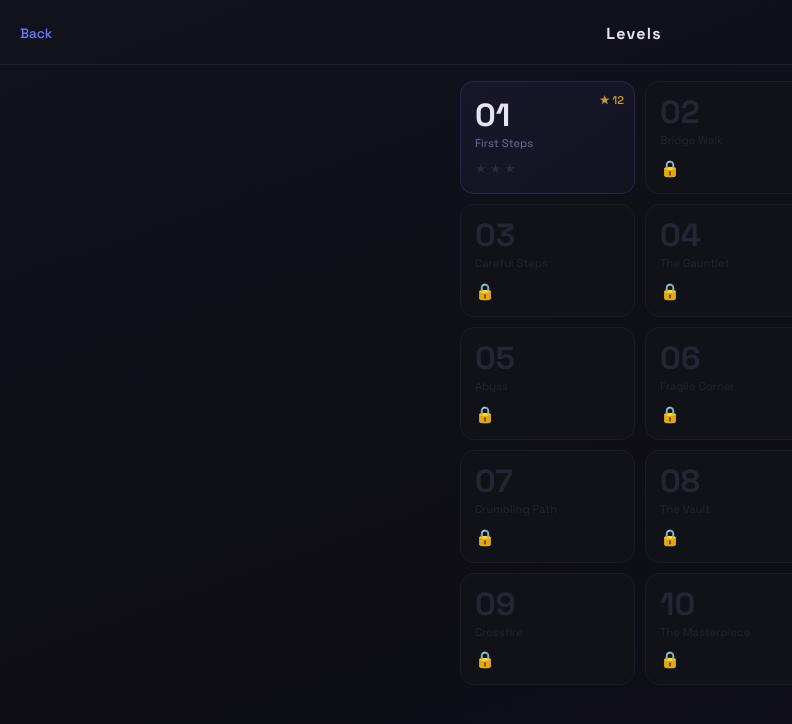
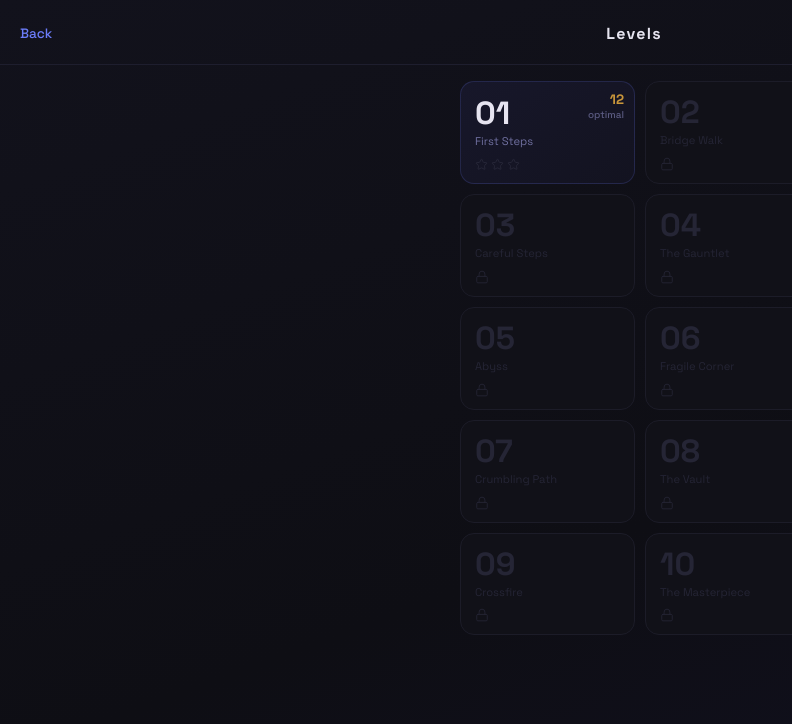
Before and after one commit to dano796/squared, a React (Vite) app: page / in a window 1280 px wide. Both pictures are taken after a click on the button "Play". Shown: the top 724 px of the page, without its empty margins (0-792 px from the left). Built offline with nearby package versions, Linux system fonts and the light colour scheme.

Commit message:
feat: replace hardcoded icons with lucide chevrons and stars, clarify optimal moves labels

```diff
--- a/src/components/DPad.tsx
+++ b/src/components/DPad.tsx
@@ -1,65 +1,55 @@
-import { useState } from "react";
-import type { Direction } from "../logic/blockLogic";
+import { useState } from 'react'
+import { ChevronUp, ChevronDown, ChevronLeft, ChevronRight } from 'lucide-react'
+import type { Direction } from '../logic/blockLogic'
 
 interface Props {
-  onMove: (dir: Direction) => void;
+  onMove: (dir: Direction) => void
 }
 
-const DIRS: { dir: Direction; label: string; gridArea: string }[] = [
-  { dir: "up", label: "▲", gridArea: "1 / 2" },
-  { dir: "left", label: "◀", gridArea: "2 / 1" },
-  { dir: "right", label: "▶", gridArea: "2 / 3" },
-  { dir: "down", label: "▼", gridArea: "3 / 2" },
-];
+const DIRS: { dir: Direction; Icon: React.ElementType; gridArea: string }[] = [
+  { dir: 'up',    Icon: ChevronUp,    gridArea: '1 / 2' },
+  { dir: 'left',  Icon: ChevronLeft,  gridArea: '2 / 1' },
+  { dir: 'right', Icon: ChevronRight, gridArea: '2 / 3' },
+  { dir: 'down',  Icon: ChevronDown,  gridArea: '3 / 2' },
+]
 
 export default function DPad({ onMove }: Props) {
-  const [pressed, setPressed] = useState<Direction | null>(null);
+  const [pressed, setPressed] = useState<Direction | null>(null)
 
   const handlePress = (dir: Direction) => {
-    setPressed(dir);
-    onMove(dir);
-  };
+    setPressed(dir)
+    onMove(dir)
+  }
 
-  const handleRelease = () => setPressed(null);
+  const handleRelease = () => setPressed(null)
 
   return (
-    <div
-      style={{
-        display: "grid",
-        gridTemplateColumns: "repeat(3, 62px)",
-        gridTemplateRows: "repeat(3, 62px)",
-        gap: 6,
-      }}
-    >
-      {DIRS.map(({ dir, label, gridArea }) => (
+    <div style={{
+      display: 'grid',
+      gridTemplateColumns: 'repeat(3, 62px)',
+      gridTemplateRows: 'repeat(3, 62px)',
+      gap: 6,
+    }}>
+      {DIRS.map(({ dir, Icon, gridArea }) => (
         <button
           key={dir}
-          className={`dpad-btn ${pressed === dir ? "pressed" : ""}`}
-          style={{
-            gridArea,
-            color: pressed === dir ? "#a0aeff" : "#5060a0",
-            fontSize: "1.1rem",
-          }}
-          onPointerDown={(e) => {
-            e.preventDefault();
-            handlePress(dir);
-          }}
+          className={`dpad-btn ${pressed === dir ? 'pressed' : ''}`}
+          style={{ gridArea, color: pressed === dir ? '#a0aeff' : '#5060a0' }}
+          onPointerDown={(e) => { e.preventDefault(); handlePress(dir) }}
           onPointerUp={handleRelease}
           onPointerLeave={handleRelease}
         >
-          {label}
+          <Icon size={22} strokeWidth={2} />
         </button>
       ))}
 
       {/* Center */}
-      <div
-        style={{
-          gridArea: "2 / 2",
-          borderRadius: 12,
-          background: "rgba(255,255,255,0.03)",
-          border: "1px solid rgba(255,255,255,0.05)",
-        }}
-      />
+      <div style={{
+        gridArea: '2 / 2',
+        borderRadius: 12,
+        background: 'rgba(255,255,255,0.03)',
+        border: '1px solid rgba(255,255,255,0.05)',
+      }} />
     </div>
-  );
+  )
 }
--- a/src/components/GameScreen.tsx
+++ b/src/components/GameScreen.tsx
@@ -49,7 +49,10 @@ export default function GameScreen() {
   const timerRef = useRef<ReturnType<typeof setInterval> | null>(null);
   const bufferedMove = useRef<Direction | null>(null);
   const isBusyRef = useRef(false);
-  isBusyRef.current = isAnimating || isFalling || isWinFalling;
+
+  useEffect(() => {
+    isBusyRef.current = isAnimating || isFalling || isWinFalling;
+  }, [isAnimating, isFalling, isWinFalling]);
 
   useEffect(() => {
     if (!isAnimating && bufferedMove.current && screen === "game") {
@@ -195,9 +198,9 @@ export default function GameScreen() {
         <div style={{ width: 1, height: 28, background: "#1e1e30" }} />
         <div style={{ textAlign: "center" }}>
           <div style={{ ...statValue, color: "#c9963a" }}>
-            ★ {level.optimalMoves}
+            {level.optimalMoves}
           </div>
-          <div style={statLabel}>Par</div>
+          <div style={statLabel}>Optimal</div>
         </div>
       </div>
 
--- a/src/components/HowToPlayModal.tsx
+++ b/src/components/HowToPlayModal.tsx
@@ -1,3 +1,5 @@
+import { Star } from "lucide-react";
+
 interface Props {
   onClose: () => void;
 }
@@ -138,18 +140,17 @@ export default function HowToPlayModal({ onClose }: Props) {
         {/* Stars */}
         <div style={{ marginBottom: 16 }}>
           <div style={sectionLabel}>Star Rating</div>
-          <div style={{ display: "flex", flexDirection: "column", gap: 4 }}>
-            <div style={rowText}>
-              <span style={{ color: "#c9963a" }}>★★★</span> — optimal moves or
-              fewer
-            </div>
-            <div style={rowText}>
-              <span style={{ color: "#c9963a" }}>★★</span> — within 50% extra
-              moves
-            </div>
-            <div style={rowText}>
-              <span style={{ color: "#c9963a" }}>★</span> — completed
-            </div>
+          <div style={{ display: "flex", flexDirection: "column", gap: 6 }}>
+            {[3, 2, 1].map((count, i) => (
+              <div key={i} style={{ ...rowText, display: "flex", alignItems: "center", gap: 6 }}>
+                <span style={{ display: "flex", gap: 2 }}>
+                  {[1, 2, 3].map((s) => (
+                    <Star key={s} size={11} strokeWidth={1.5} fill={s <= count ? "#c9963a" : "none"} style={{ color: s <= count ? "#c9963a" : "#2a2a3c" }} />
+                  ))}
+                </span>
+                <span>— {count === 3 ? "optimal moves or fewer" : count === 2 ? "within 50% extra moves" : "completed"}</span>
+              </div>
+            ))}
           </div>
         </div>
 
--- a/src/components/LevelCompleteScreen.tsx
+++ b/src/components/LevelCompleteScreen.tsx
@@ -1,4 +1,5 @@
 import { useEffect, useState } from "react";
+import { Star as StarIcon } from "lucide-react";
 import { useGameStore } from "../store/gameStore";
 import { LEVELS } from "../data/levels";
 
@@ -14,7 +15,6 @@ function Star({ index, earned }: { index: number; earned: boolean }) {
     <span
       style={{
         display: "inline-block",
-        fontSize: "2.8rem",
         color: earned ? "#c9963a" : "#1e1e30",
         filter:
           earned && visible
@@ -28,7 +28,7 @@ function Star({ index, earned }: { index: number; earned: boolean }) {
         transform: visible ? undefined : "scale(0)",
       }}
     >
-      ★
+      <StarIcon size={44} strokeWidth={1.5} fill={earned ? "#c9963a" : "none"} />
     </span>
   );
 }
@@ -137,10 +137,8 @@ export default function LevelCompleteScreen() {
           </div>
           <div style={{ height: 1, background: "#1a281c" }} />
           <div style={rowStyle}>
-            <span style={{ color: "#4a7055", fontWeight: 500 }}>Par</span>
-            <span style={{ color: "#c9963a", fontWeight: 600 }}>
-              ★ {level?.optimalMoves}
-            </span>
+            <span style={{ color: "#4a7055", fontWeight: 500 }}>Optimal moves</span>
+            <span style={{ color: "#c9963a", fontWeight: 600 }}>{level?.optimalMoves}</span>
           </div>
         </div>
 
--- a/src/components/LevelSelectScreen.tsx
+++ b/src/components/LevelSelectScreen.tsx
@@ -1,3 +1,4 @@
+import { Lock, Star } from "lucide-react";
 import { useGameStore } from "../store/gameStore";
 import { LEVELS } from "../data/levels";
 
@@ -5,15 +6,13 @@ function StarRow({ count }: { count: number }) {
   return (
     <div style={{ display: "flex", gap: 3 }}>
       {[1, 2, 3].map((i) => (
-        <span
+        <Star
           key={i}
-          style={{
-            fontSize: 13,
-            color: i <= count ? "#c9963a" : "#2a2a3c",
-          }}
-        >
-          ★
-        </span>
+          size={13}
+          strokeWidth={1.5}
+          fill={i <= count ? "#c9963a" : "none"}
+          style={{ color: i <= count ? "#c9963a" : "#2a2a3c" }}
+        />
       ))}
     </div>
   );
@@ -149,10 +148,14 @@ export default function LevelSelectScreen() {
                 {unlocked ? (
                   <StarRow count={stars} />
                 ) : (
-                  <div style={{ fontSize: "1rem", color: "#252535" }}>🔒</div>
+                  <Lock
+                    size={14}
+                    strokeWidth={1.5}
+                    style={{ color: "#252535" }}
+                  />
                 )}
 
-                {/* Par badge */}
+                {/* Optimal badge */}
                 {unlocked && (
                   <div
                     style={{
@@ -160,12 +163,23 @@ export default function LevelSelectScreen() {
                       top: 10,
                       right: 10,
                       fontFamily: "'Space Grotesk', sans-serif",
-                      fontWeight: 600,
-                      fontSize: "0.7rem",
-                      color: "#c9963a",
+                      fontWeight: 500,
+                      fontSize: "0.62rem",
+                      color: "#5a5a80",
+                      textAlign: "right",
+                      lineHeight: 1.2,
                     }}
                   >
-                    ★ {level.optimalMoves}
+                    <div
+                      style={{
+                        color: "#c9963a",
+                        fontWeight: 700,
+                        fontSize: "0.85rem",
+                      }}
+                    >
+                      {level.optimalMoves}
+                    </div>
+                    <div>optimal</div>
                   </div>
                 )}
               </button>
```
